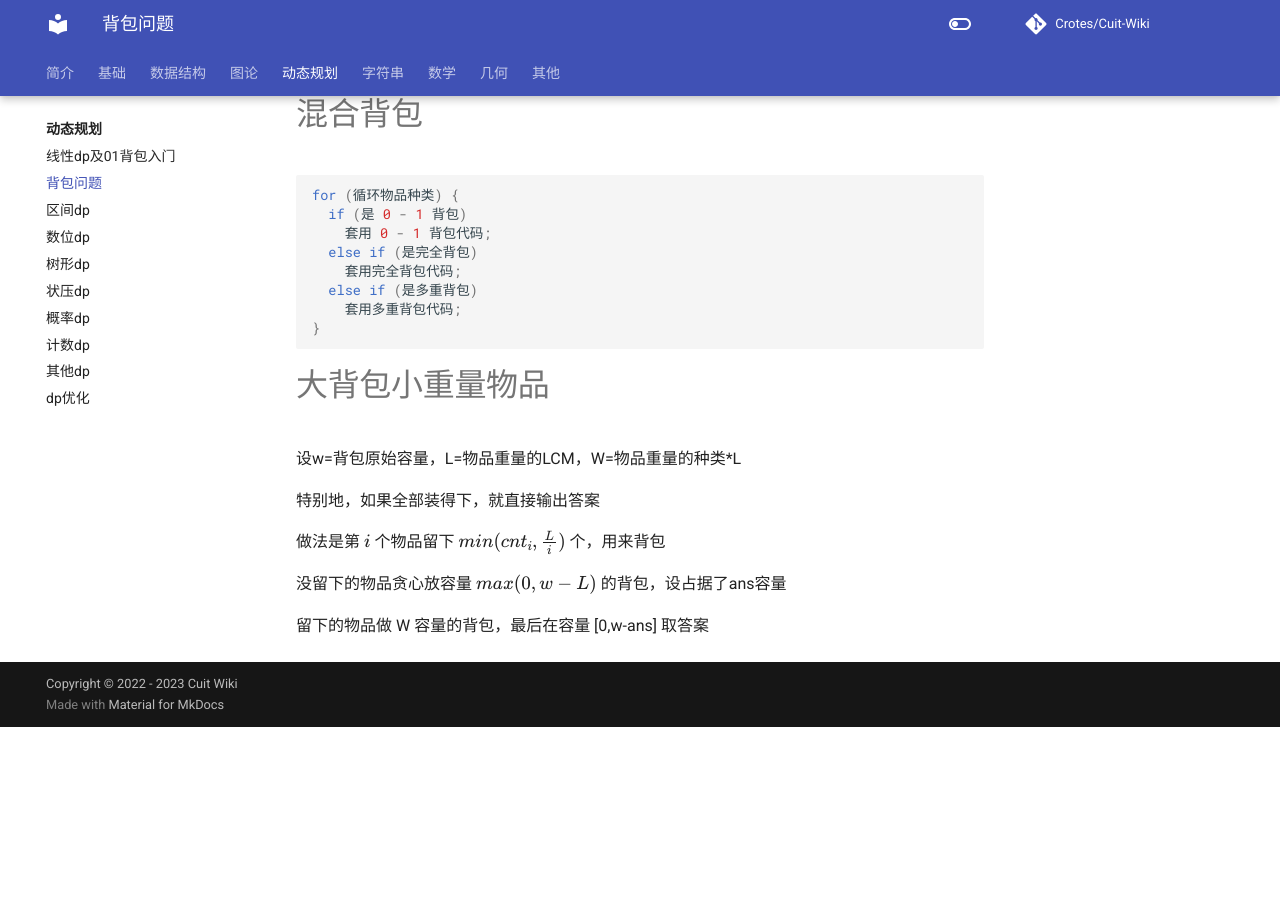
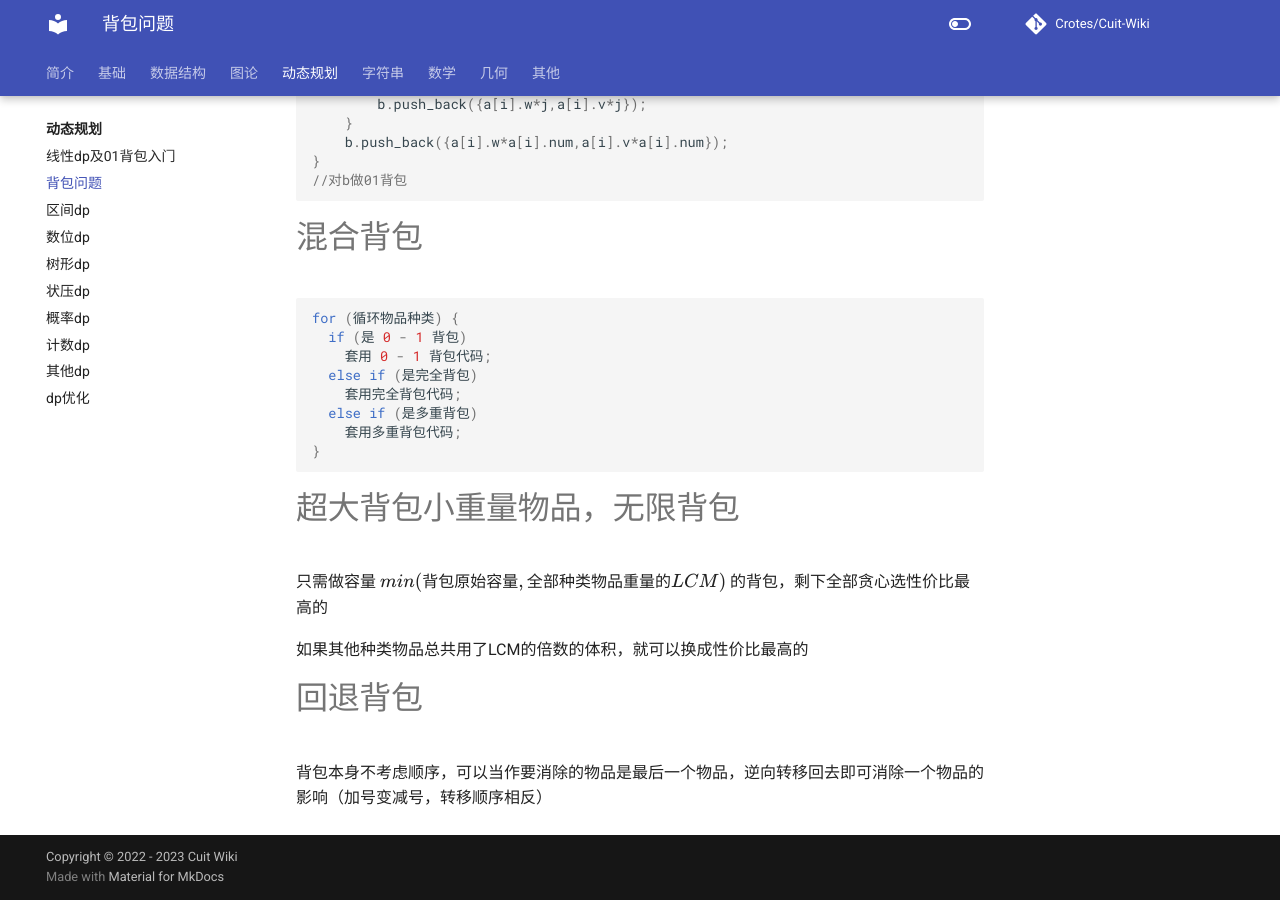
Before and after one commit to Crotes/Cuit-Wiki, an MkDocs documentation site: the page built from docs/Dp/背包问题.md, in a window 1280 px wide and 900 px high, scrolled down 960 px. Built offline with MkDocs 1.6.1 and Material for MkDocs 9.7.7, drawn with Linux system fonts in a browser that asks for light colours; formulas are drawn with MathJax 3; comment, search, counter and statistics services are not loaded; before the commit the page ends 1687 px from its top, so only the background shows below that; some of the changed text lies outside the part shown.

Commit message:
Update 背包问题.md
新增回退背包

````diff
--- a/docs/Dp/背包问题.md
+++ b/docs/Dp/背包问题.md
@@ -1,3 +1,5 @@
+# 背包问题
+a,b互质，不能表示的最大体积是ab-a-b
 # 01背包
 ```cpp
 struct obj
@@ -47,13 +49,9 @@ for (循环物品种类) {
     套用多重背包代码;
 }
 ```
-# 大背包小重量物品
-设w=背包原始容量，L=物品重量的LCM，W=物品重量的种类*L
+# 超大背包小重量物品，无限背包
+只需做容量 $min(背包原始容量,全部种类物品重量的LCM)$ 的背包，剩下全部贪心选性价比最高的
 
-特别地，如果全部装得下，就直接输出答案
-
-做法是第 $i$ 个物品留下 $min(cnt_i,\frac Li)$ 个，用来背包
-
-没留下的物品贪心放容量 $max(0,w-L)$ 的背包，设占据了ans容量
-
-留下的物品做 W 容量的背包，最后在容量 [0,w-ans] 取答案
+如果其他种类物品总共用了LCM的倍数的体积，就可以换成性价比最高的
+# 回退背包
+背包本身不考虑顺序，可以当作要消除的物品是最后一个物品，逆向转移回去即可消除一个物品的影响（加号变减号，转移顺序相反）
````
